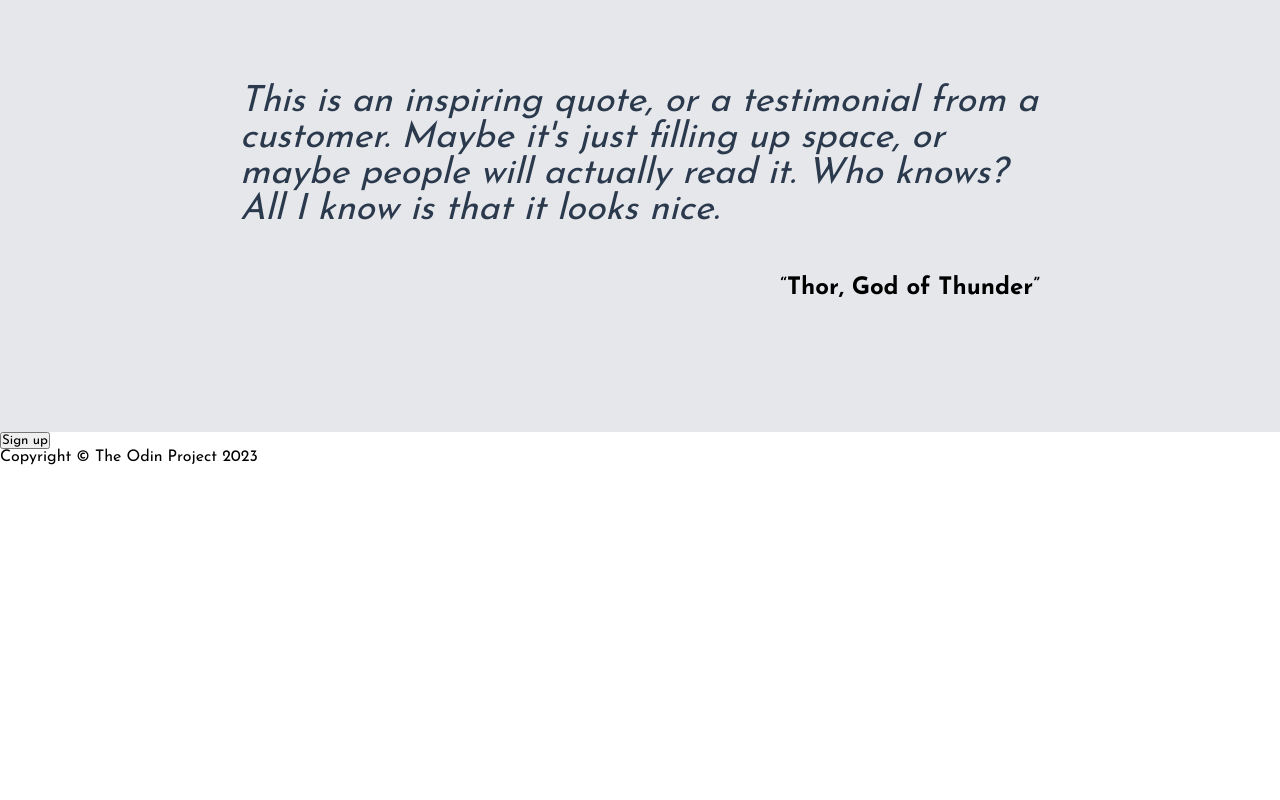
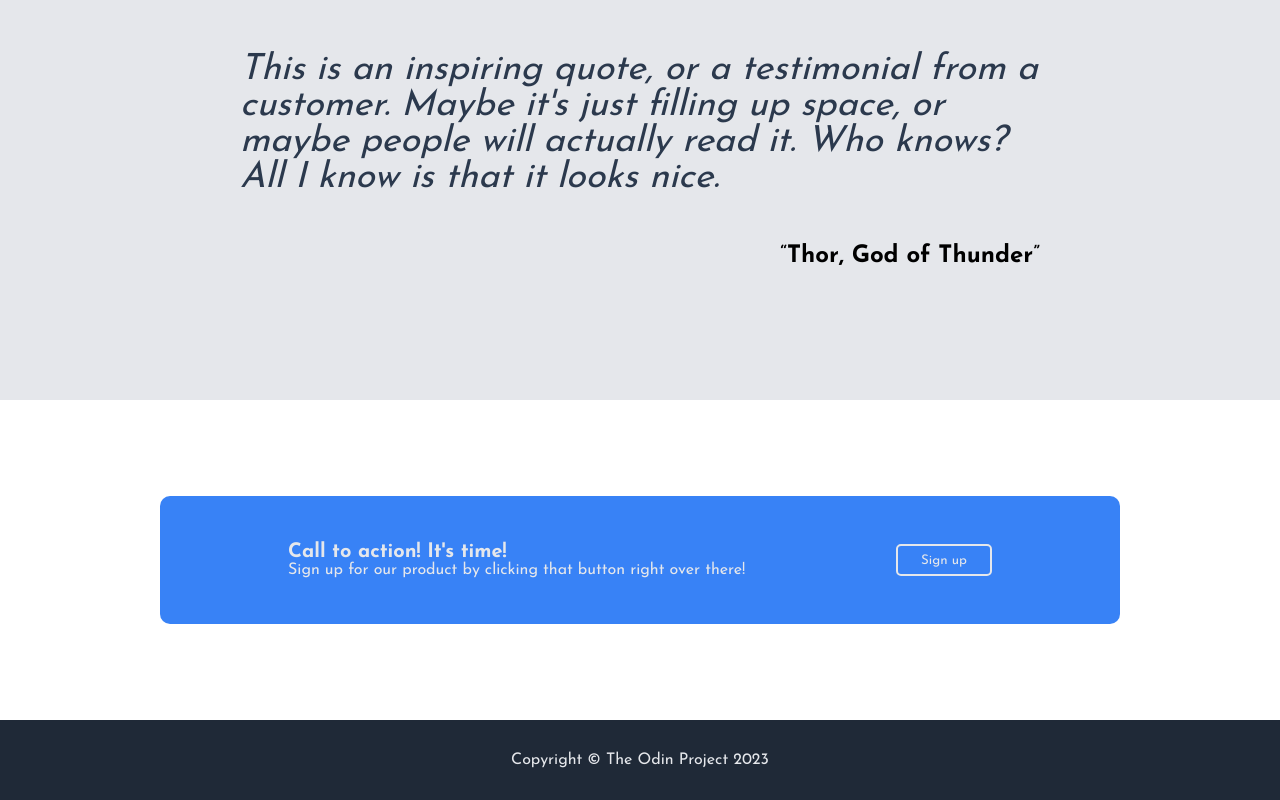
Before and after one commit to kleberson154/odin-template, a plain HTML site: page index.html in a window 1280 px wide. Shown: the part 1058-1858 px from the top of the page. Before the commit the page ends 1523 px from the top, so only its background shows below. Drawn offline with Linux system fonts and the light colour scheme.

Commit message:
adicionando estilizacao no footer e alguns reajustes na pagina
projeto finalizado

```diff
--- a/index.html
+++ b/index.html
@@ -63,7 +63,12 @@
 
     <footer>
       <div class="call">
-        <div class="text"></div>
+        <div class="text">
+          <h4><strong>Call to action! It's time!</strong></h4>
+          <p>
+            Sign up for our product by clicking that button right over there!
+          </p>
+        </div>
         <button class="signUp2">Sign up</button>
       </div>
     </footer>
--- a/style.css
+++ b/style.css
@@ -10,6 +10,7 @@ header {
   background-color: #1f2937;
   width: 100%;
   height: 50px;
+  padding-top: 2rem;
   display: flex;
   justify-content: space-around;
   align-items: center;
@@ -73,13 +74,13 @@ main p {
   color: #e5e7eb;
   border: none;
   width: 6rem;
-  height: 1.8rem;
+  height: 2rem;
   border-radius: 5px;
 }
 
 .information {
   width: 100%;
-  height: 30rem;
+  height: 28rem;
   display: flex;
   flex-direction: column;
   justify-content: start;
@@ -139,3 +140,47 @@ main p {
   margin-top: 3rem;
   font-size: 24px;
 }
+
+footer {
+  width: 100%;
+  height: 20rem;
+  display: flex;
+  flex-direction: column;
+  justify-content: center;
+  align-items: center;
+}
+
+.call {
+  background-color: #3882f6;
+  height: 8rem;
+  width: 60rem;
+  display: flex;
+  align-items: center;
+  justify-content: space-between;
+  padding: 0 8rem;
+  border-radius: 10px;
+  color: #e5e7eb;
+}
+
+.call h4 {
+  font-size: 20px;
+}
+
+.signUp2 {
+  background-color: #3882f6;
+  color: #e5e7eb;
+  border: 2px solid #e5e7eb;
+  width: 6rem;
+  height: 2rem;
+  border-radius: 5px;
+}
+
+.credits {
+  background-color: #1f2937;
+  color: #e5e7eb;
+  height: 5rem;
+  width: 100%;
+  display: flex;
+  justify-content: center;
+  align-items: center;
+}
```
